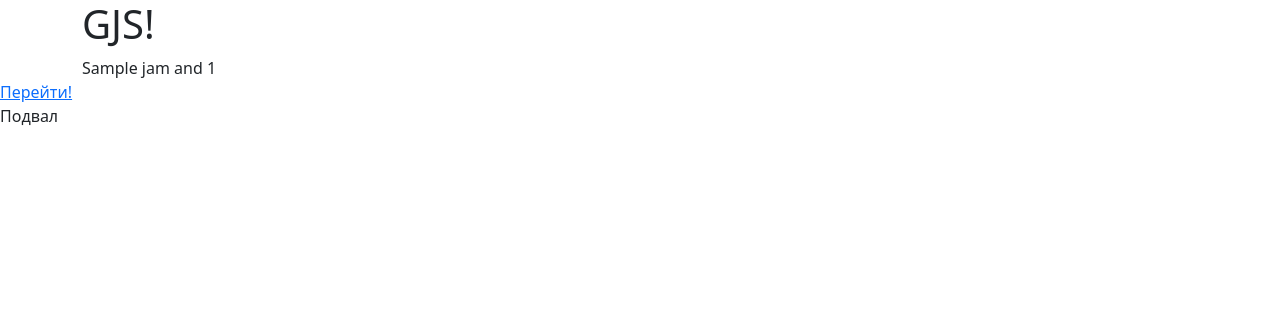
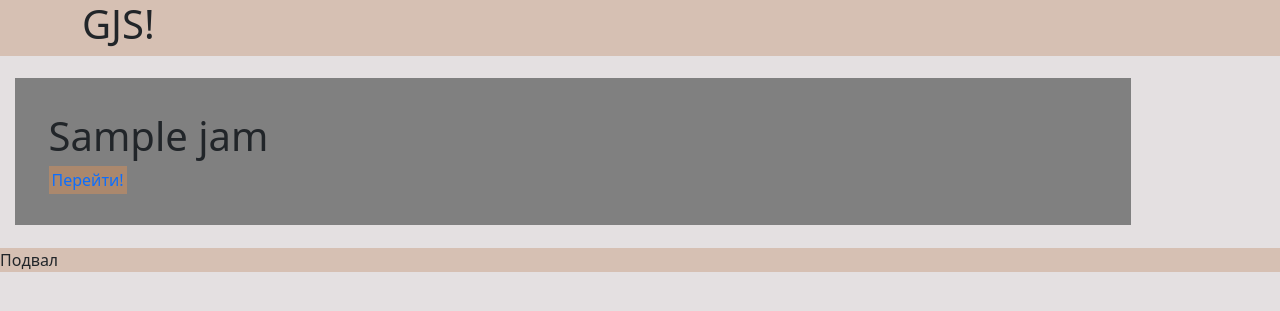
Before and after one commit to Zilberhleit/GJS, a Django app: template GameJamSite/templates/pages/jams_pages/jams.html in a window 1280 px wide. Shown: the top 311 px of the page. Run offline with Django 5.2, Linux system fonts and the light colour scheme; the template is opened without the code that fills it: most values are stand-ins (such as "Sample title", 1, 10 or a date in 2020).

Commit message:
frontend work

```diff
--- a/GameJamSite/static/css/style.css
+++ b/GameJamSite/static/css/style.css
@@ -1,6 +1,46 @@
+@charset "UTF-8";
+
 :root {
     --main-background: #E4E0E1;
     --head-foot: #D6C0B3;
     --button: #AB886D;
     --head-text: #493628;
 }
+
+/* Изменение тэгов */
+body {
+    background-color: var(--main-background);
+}
+
+header, footer {
+    background-color: var(--head-foot);
+    position: sticky;
+}
+
+footer {
+    bottom: 0;
+}
+
+/* Классы */
+
+.block-container {
+    width: 100%;
+    height: 100%;
+    position: relative;
+    display: flex;
+    flex-direction: column;
+    background-color: gray;
+    padding: 3%;
+    margin: 2%;
+    left: -8%;
+}
+
+.a-button {
+    padding: 3px;
+    text-decoration: none;
+    background-color: var(--button);
+}
+
+.text-container {}
+
+.image-container {}
--- a/GameJamSite/templates/base.html
+++ b/GameJamSite/templates/base.html
@@ -7,7 +7,7 @@
           content="width=device-width, user-scalable=no, initial-scale=1.0, maximum-scale=1.0, minimum-scale=1.0">
     <meta http-equiv="X-UA-Compatible" content="ie=edge">
     <link href="https://cdn.jsdelivr.net/npm/bootstrap@5.0.1/dist/css/bootstrap.min.css" rel="stylesheet" integrity="sha384-+0n0xVW2eSR5OomGNYDnhzAbDsOXxcvSN1TPprVMTNDbiYZCxYbOOl7+AMvyTG2x" crossorigin="anonymous">
-    <link rel="stylesheet" href="{% static 'style.css' %}">
+    <link rel="stylesheet" href="{% static 'css/style.css' %}">
     <title>GJS!</title>
 </head>
 
--- a/GameJamSite/templates/pages/jams_pages/jams.html
+++ b/GameJamSite/templates/pages/jams_pages/jams.html
@@ -14,8 +14,15 @@
 <!--Блок списка джемов-->
 <div class="container-jams">
     {% for jam in jams_list %}
-        <div class="container-sm">{{jam.title}} and {{jam.uuid}}</div>
-        <a href="{% url 'gamejam_detail' uuid=jam.uuid %}">Перейти!</a>
+        <div class="container-sm">
+            <div class="block-container">
+                <div class="text-container">
+                    <h1>{{jam.title}}</h1>
+                    <a href="{% url 'gamejam_detail' uuid=jam.uuid %}" class="a-button">Перейти!</a>
+                </div>
+                <div class="image-container"></div>
+            </div>
+        </div>
     {% endfor %}
 </div>
 {% endblock %}
```
Also changed, not shown: GameJamSite/GameJamSite/settings.py (+6 -1 lines), GameJamSite/templates/pages/jams_pages/gamejam_detail.html (+8 -1 lines), GameJamSite/templates/pages/user_pages/register.html (+8 -0 lines).
